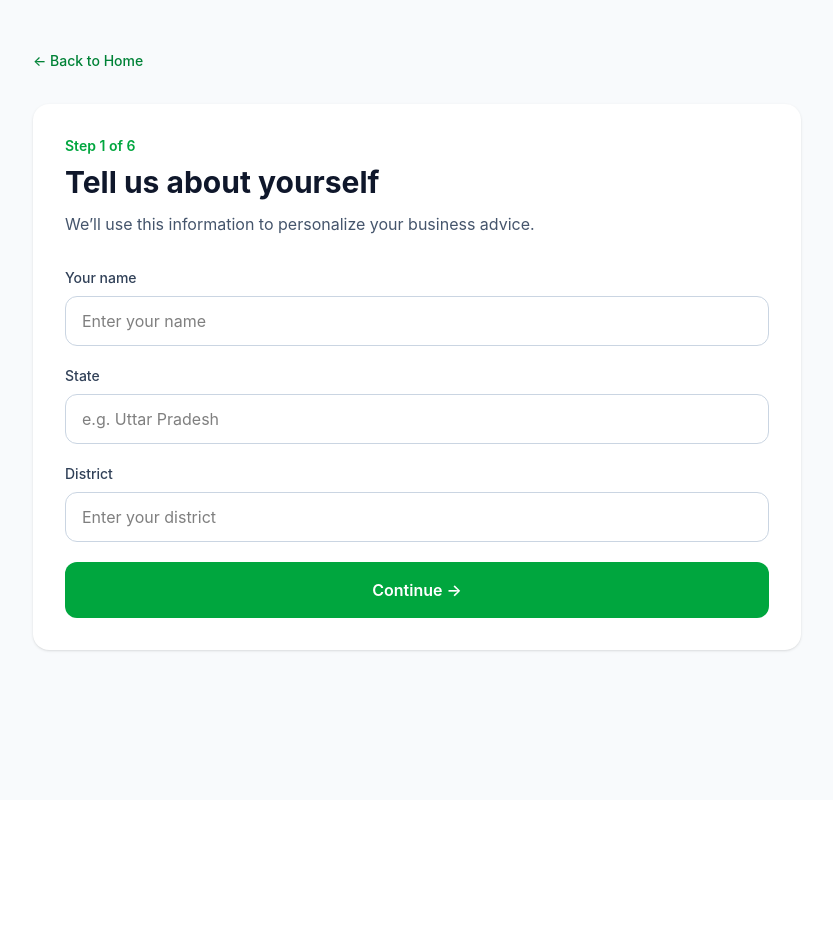
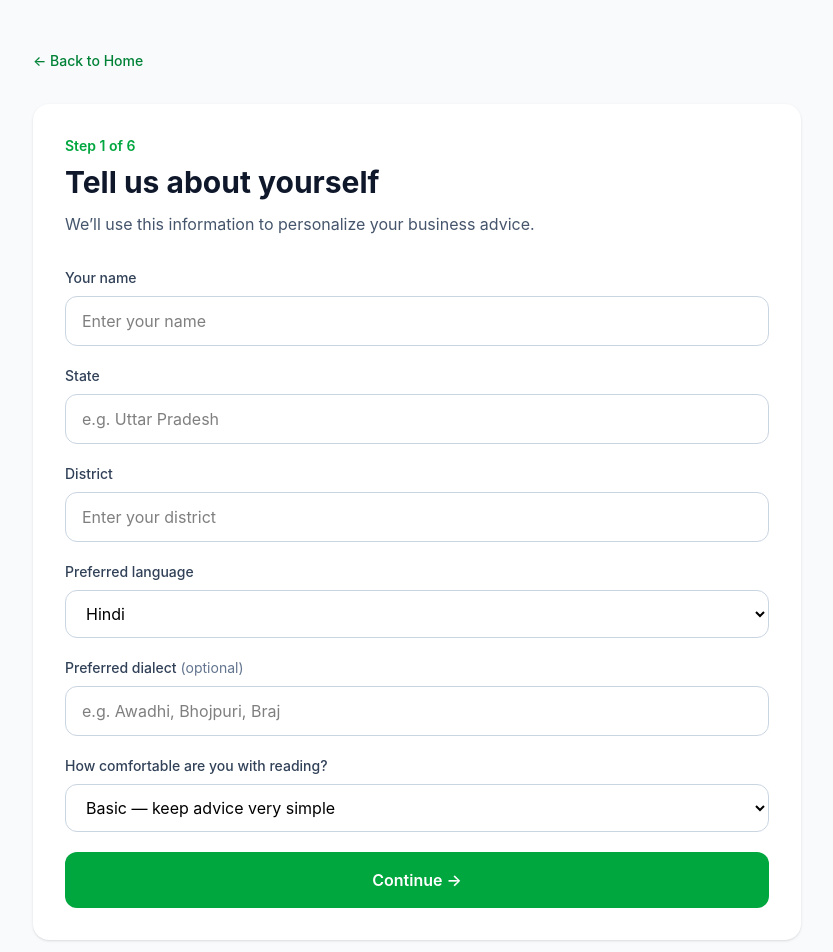
Before and after one commit to BU1lDR/ArthNiti, a React app in the folder frontend/: page /profile in a window 1280 px wide. Shown: the top 952 px of the page, without its empty margins (223-1056 px from the left). Before the commit the page ends 800 px from the top, so only its background shows below. Built offline with nearby package versions, Linux system fonts and the light colour scheme; no server answers; the HTML template or start-up script is replaced by a standard one.

Commit message:
feat: add profile language and accessibility preferences

```diff
--- a/frontend/src/pages/ProfilePage.jsx
+++ b/frontend/src/pages/ProfilePage.jsx
@@ -92,6 +92,61 @@ function ProfilePage() {
               />
             </div>
 
+            <div>
+              <label className="mb-2 block text-sm font-medium text-slate-700">
+                Preferred language
+              </label>
+
+              <select
+                name="language"
+                value={profile.language || 'Hindi'}
+                onChange={handleChange}
+                className="w-full rounded-xl border border-slate-300 bg-white px-4 py-3 outline-none focus:border-green-600 focus:ring-2 focus:ring-green-100"
+              >
+                <option value="Hindi">Hindi</option>
+                <option value="English">English</option>
+              </select>
+            </div>
+
+            <div>
+              <label className="mb-2 block text-sm font-medium text-slate-700">
+                Preferred dialect
+                <span className="ml-1 font-normal text-slate-500">
+                  (optional)
+                </span>
+              </label>
+
+              <input
+                name="dialect"
+                value={profile.dialect || ''}
+                onChange={handleChange}
+                type="text"
+                placeholder="e.g. Awadhi, Bhojpuri, Braj"
+                className="w-full rounded-xl border border-slate-300 px-4 py-3 outline-none focus:border-green-600 focus:ring-2 focus:ring-green-100"
+              />
+            </div>
+
+            <div>
+              <label className="mb-2 block text-sm font-medium text-slate-700">
+                How comfortable are you with reading?
+              </label>
+
+              <select
+                name="literacyLevel"
+                value={profile.literacyLevel || 'low'}
+                onChange={handleChange}
+                className="w-full rounded-xl border border-slate-300 bg-white px-4 py-3 outline-none focus:border-green-600 focus:ring-2 focus:ring-green-100"
+              >
+                <option value="low">Basic — keep advice very simple</option>
+                <option value="medium">
+                  Comfortable — simple explanations are fine
+                </option>
+                <option value="high">
+                  Advanced — detailed explanations are fine
+                </option>
+              </select>
+            </div>
+
             <Button type="submit" className="w-full py-4">
               Continue →
             </Button>
```
